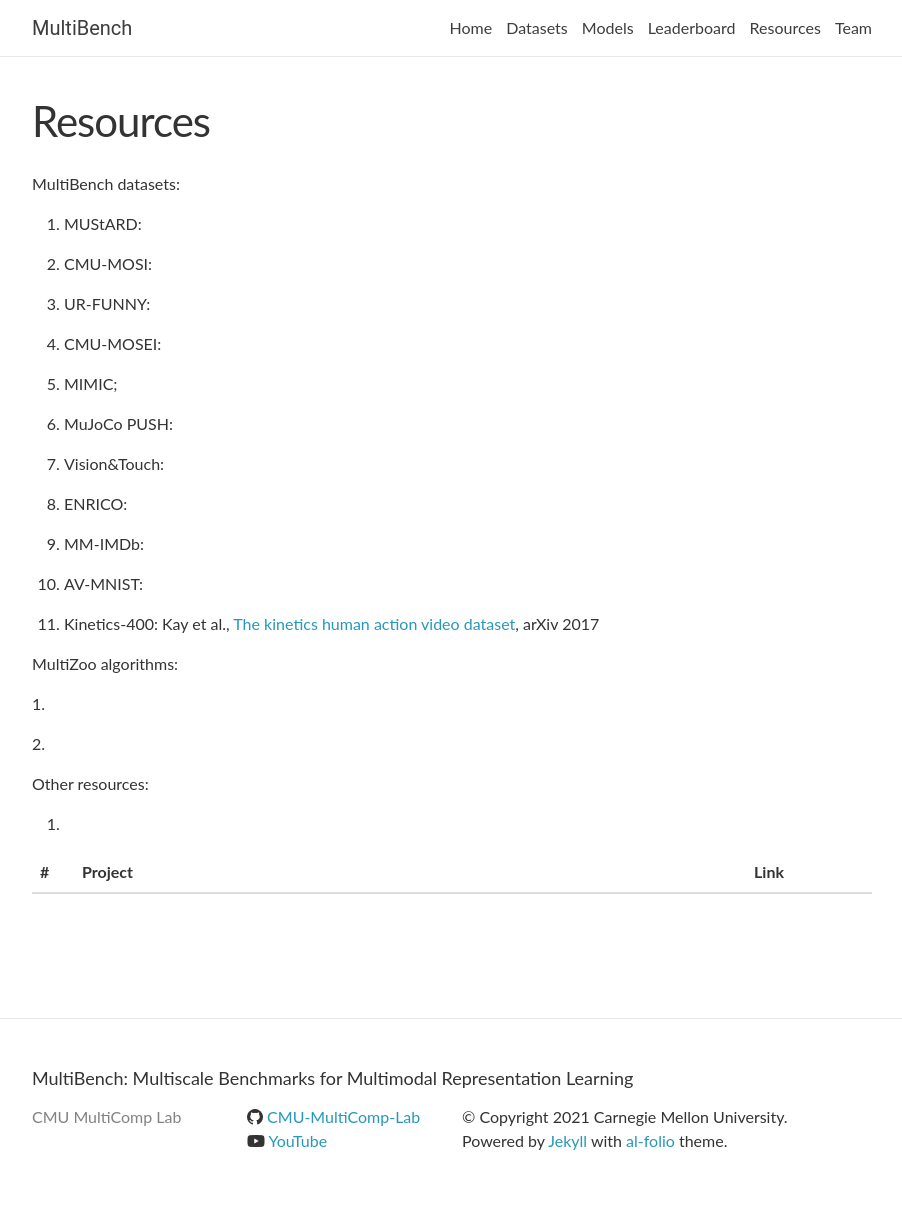
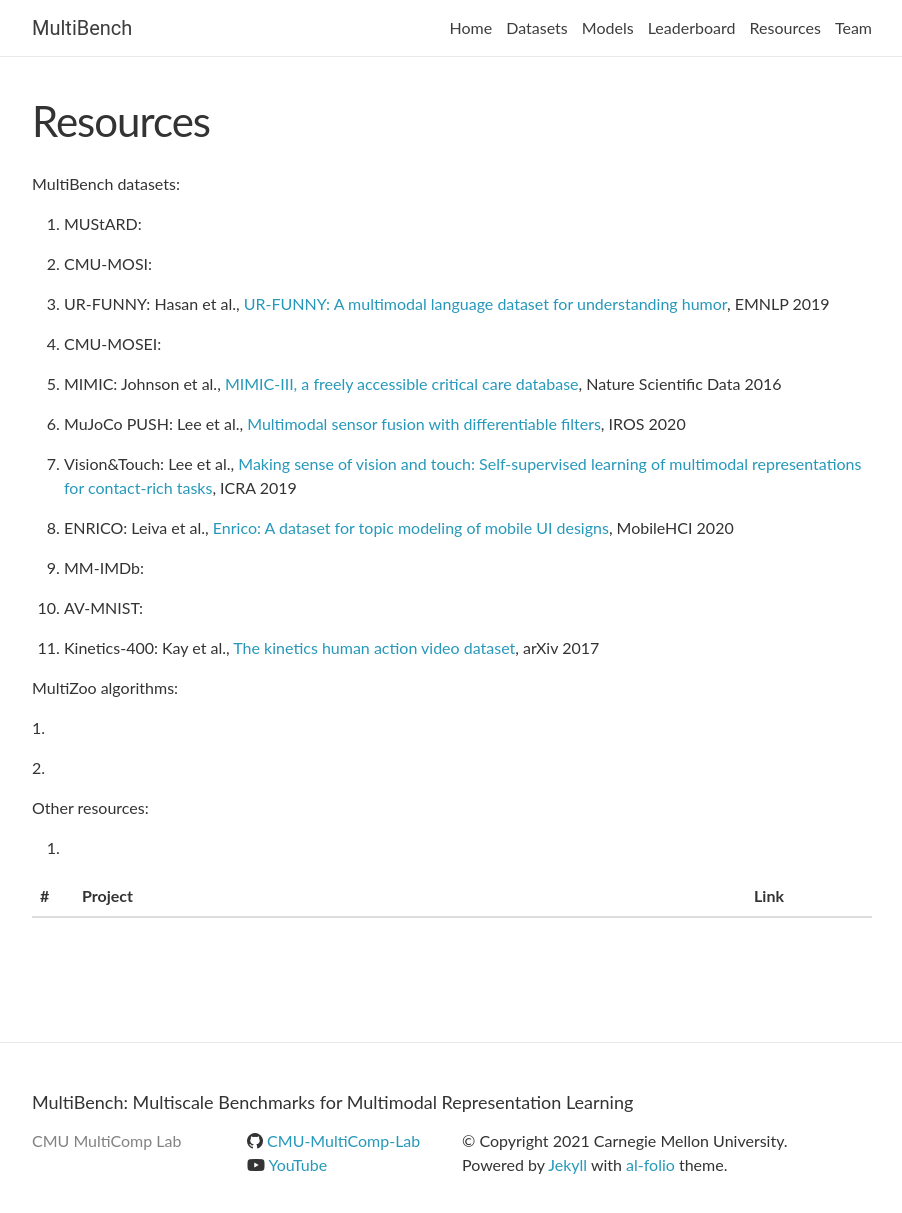
Before and after one commit to CMU-MultiComp-Lab/multibench, a Jekyll site: the page built from _pages/resources.md, in a window 1280 px wide and 1238 px high. Shown: the top 1213 px of the window, without its empty margins (188-1090 px from the left). Built offline with Jekyll 4.4.1, drawn with Linux system fonts in a browser that asks for light colours; nearby versions of some CDN libraries; library files that are not in the unit come from our copies; comment, search, counter and statistics services are not loaded.

Commit message:
Update resources.md

```diff
--- a/_pages/resources.md
+++ b/_pages/resources.md
@@ -10,17 +10,17 @@
 
 2. CMU-MOSI:
 
-3. UR-FUNNY:
+3. UR-FUNNY: Hasan et al., [UR-FUNNY: A multimodal language dataset for understanding humor](https://arxiv.org/abs/1904.06618), EMNLP 2019
 
 4. CMU-MOSEI:
 
-5. MIMIC;
+5. MIMIC: Johnson et al., [MIMIC-III, a freely accessible critical care database](https://pubmed.ncbi.nlm.nih.gov/27219127/), Nature Scientific Data 2016
 
-6. MuJoCo PUSH:
+6. MuJoCo PUSH: Lee et al., [Multimodal sensor fusion with differentiable filters](https://arxiv.org/abs/2010.13021), IROS 2020
 
-7. Vision&Touch:
+7. Vision&Touch: Lee et al., [Making sense of vision and touch: Self-supervised learning of multimodal representations for contact-rich tasks](https://arxiv.org/abs/1810.10191), ICRA 2019
 
-8. ENRICO:
+8. ENRICO: Leiva et al., [Enrico: A dataset for topic modeling of mobile UI designs](https://userinterfaces.aalto.fi/enrico/resources/enrico.pdf), MobileHCI 2020
 
 9. MM-IMDb:
 
```
